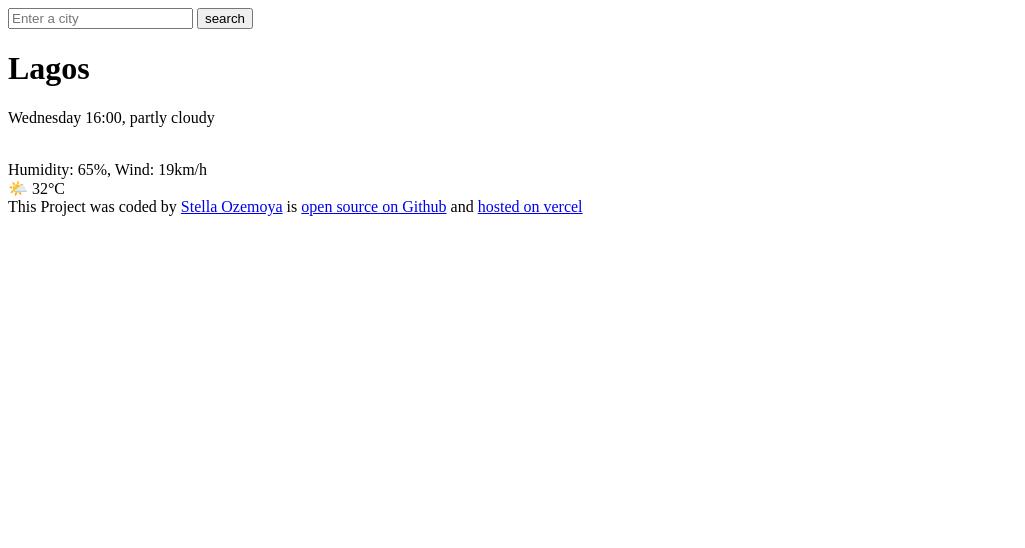
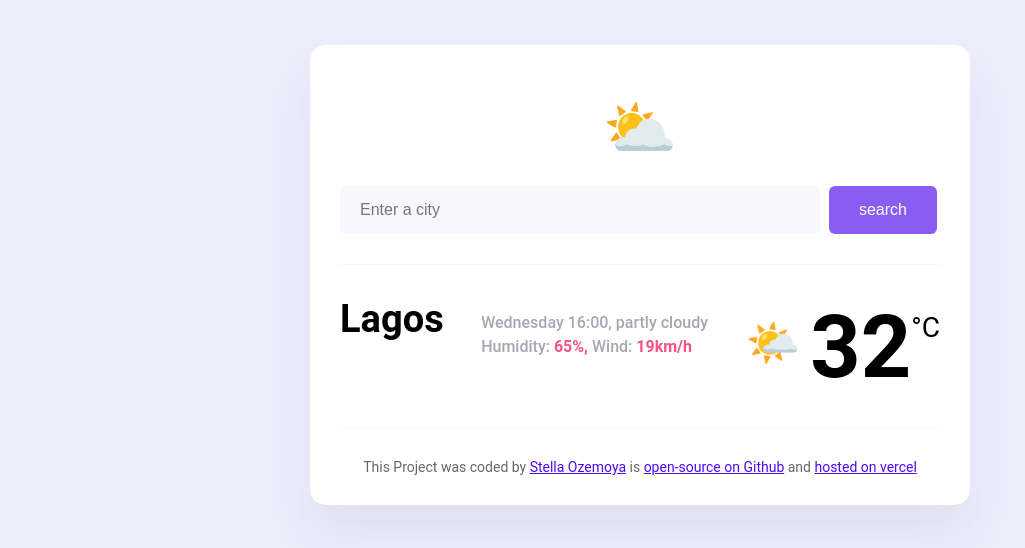
Before and after one commit to stella-ozemoya/Weather-Forecast, a plain HTML site: page index.html in a window 1280 px wide. Shown: the whole page, without its empty margins (0-1025 px from the left). Drawn offline with Linux system fonts and the light colour scheme.

Commit message:
Add files via upload

```diff
--- a/index.html
+++ b/index.html
@@ -3,32 +3,42 @@
 <head>
     <meta charset="UTF-8">
     <meta name="viewport" content="width=device-width, initial-scale=1.0">
+    <link rel="stylesheet" href="forecast.css">
     <title>Forecast App</title>
 </head>
 <body>
+<div class="forecast-app">
     <header>
-        <form>
-            <input type="search" placeholder="Enter a city" required>
-            <input type="submit" value="search">
+        <div class="header-icon">⛅</div>
+        <form class="search-form">
+            <input type="search" placeholder="Enter a city" required class="search-form-input">
+            <input type="submit" value="search" class="search-form-button">
         </form>
 
     </header>
     <main>
-        <div>
-            <h1>Lagos</h1>
-            <p>Wednesday 16:00, partly cloudy</p>
+        <div class="forecast-app-data">
+            <h1 class="forecast-app-city">Lagos</h1>
+            <p class="forecast-app-details">Wednesday 16:00, partly cloudy
             <br>
-            Humidity: 65%, Wind: 19km/h
+            Humidity: <strong>65%,</strong> Wind: <strong>19km/h</strong>
+            </p>
+
+        <div class="forecast-app-temperature-container">
+        <div class="forecast-app-icon">🌤️</div>
+        <div class="forecast-app-temperature">32</div>
+        <div class="forecast-app-unit">°C</div>
         </div>
-        <div>🌤️ 32°C</div>
+        </div>
     </main>
     <footer>
         This Project was coded by
         <a href="https://github.com/stella-ozemoya" target="_blank">Stella Ozemoya</a>
         is
-        <a href="https://github.com/stella-ozemoya/MyWeather-App.git" target="_blank">open source on Github</a>
+        <a href="https://github.com/stella-ozemoya/MyWeather-App.git" target="_blank">open-source on Github</a>
         and
-        <a href="https://my-weather-app-five-rouge.vercel.app/" target="_blank">hosted on vercel</a>
+        <a href="https://my-weather-app-2kz8.vercel.app/" target="_blank">hosted on vercel</a>
     </footer>
+</div>
 </body>
 </html>
```
